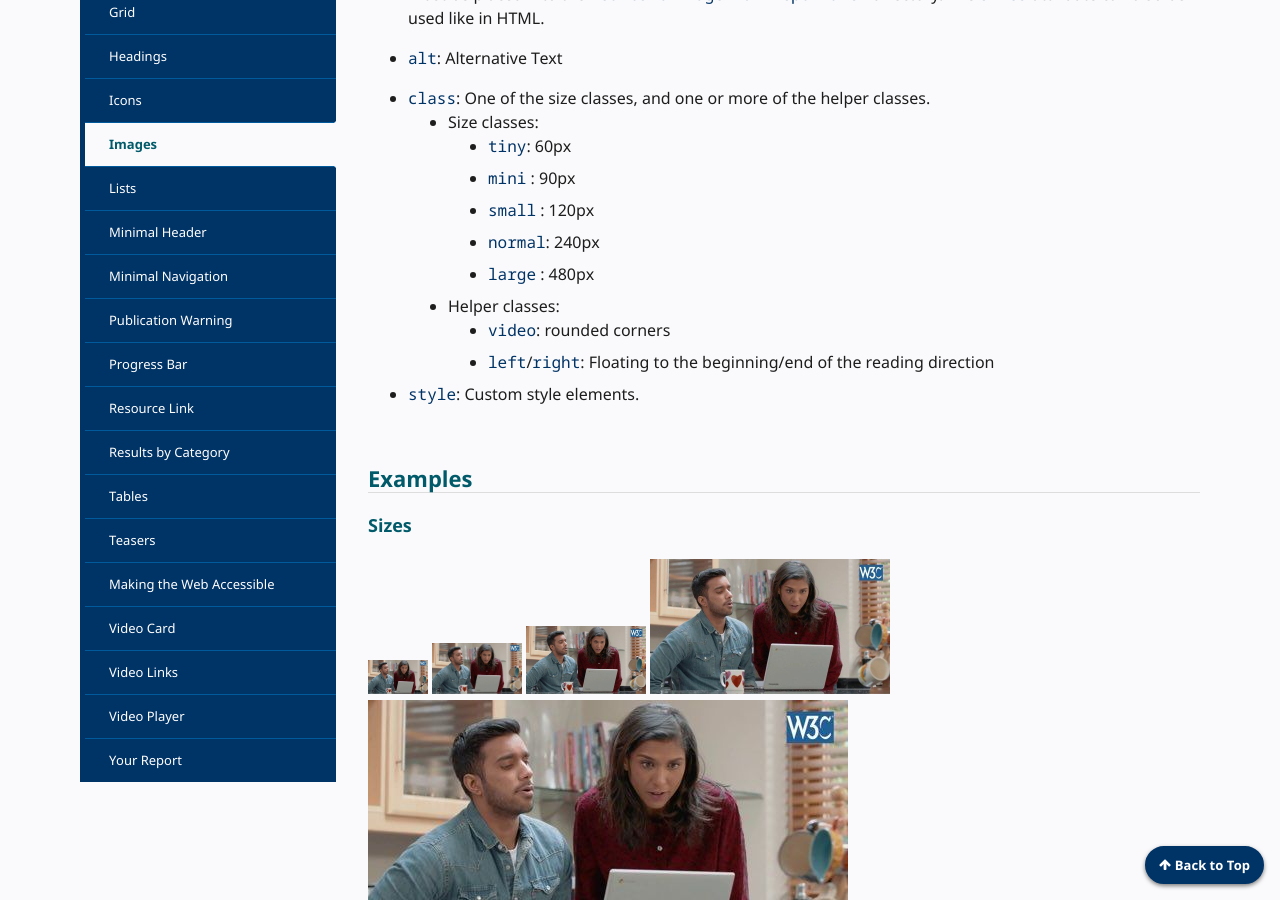
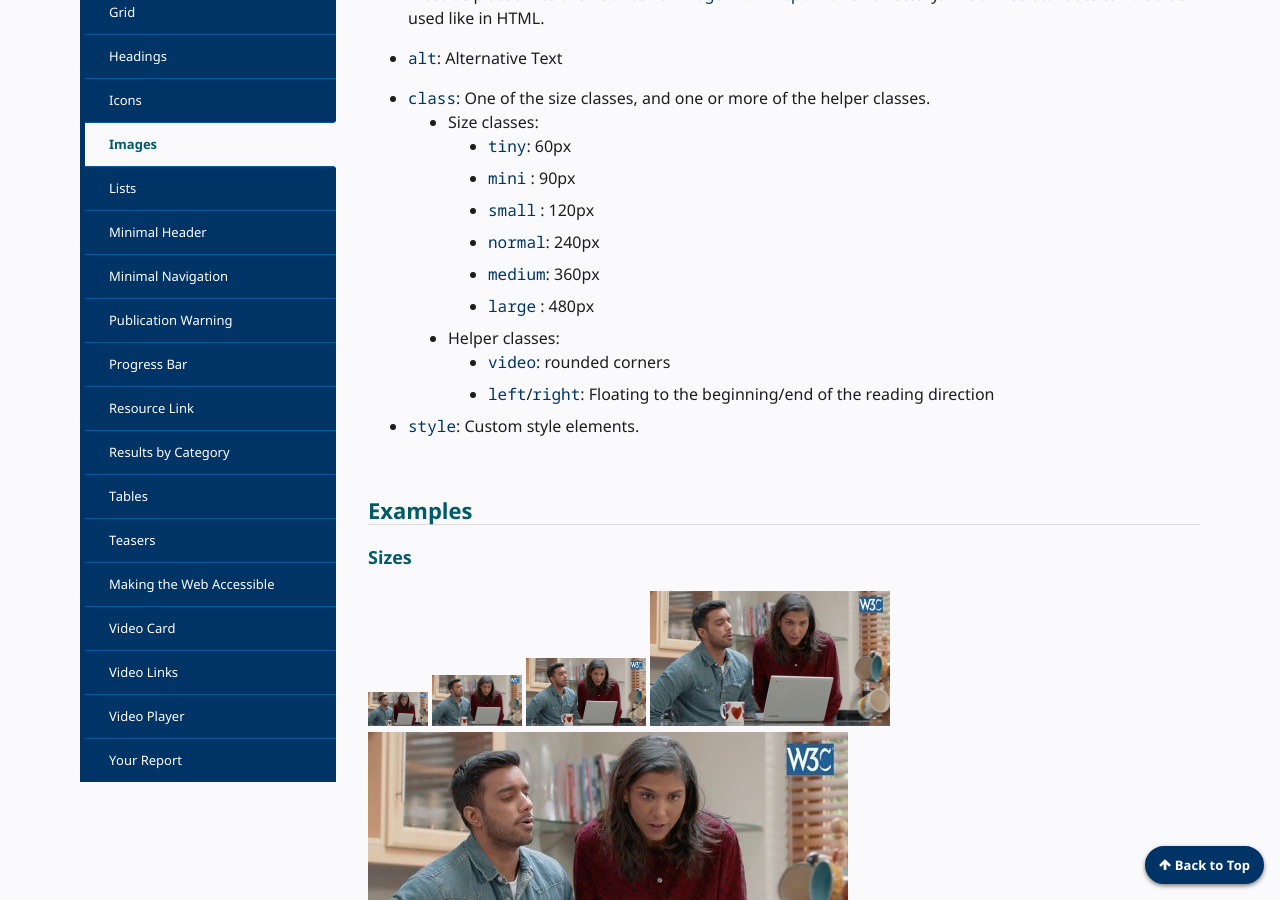
Before and after one commit to w3c/wai-website-theme, a Jekyll site: the page built from _components/images.md, in a window 1280 px wide and 900 px high, scrolled down 925 px. Built offline with Jekyll 4.4.1, drawn with Linux system fonts in a browser that asks for light colours; cached includes are drawn as plain includes; comment, search, counter and statistics services are not loaded.

Commit message:
+ medium 360

```diff
--- a/_components/images.md
+++ b/_components/images.md
@@ -48,6 +48,7 @@ Put images always into the `/content-images/wai-repo-name/` directory (with wai-
     + `mini`  :  90px
     + `small` : 120px
     + `normal`: 240px
+    + `medium`: 360px
     + `large` : 480px
   - Helper classes:
     + `video`: rounded corners
```
